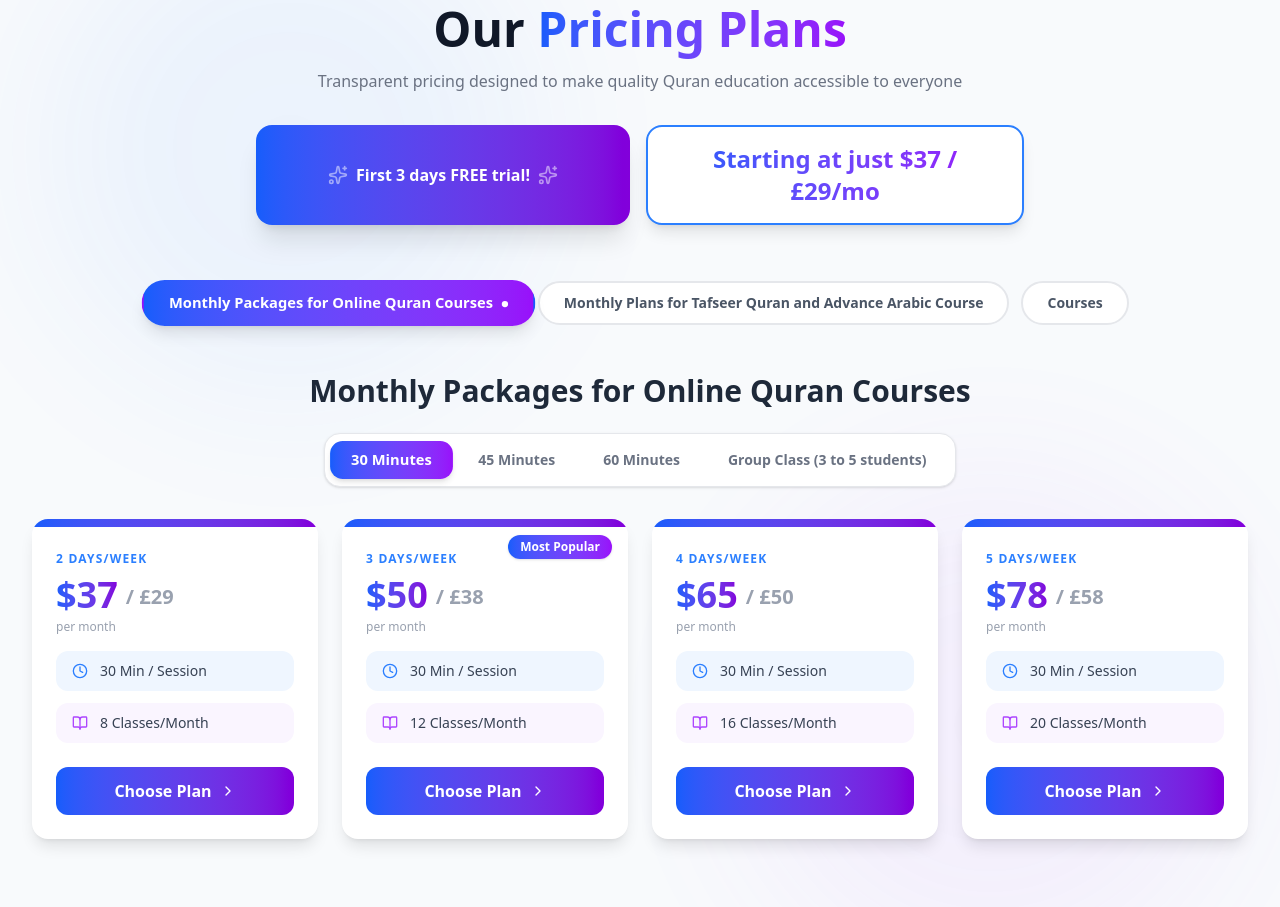
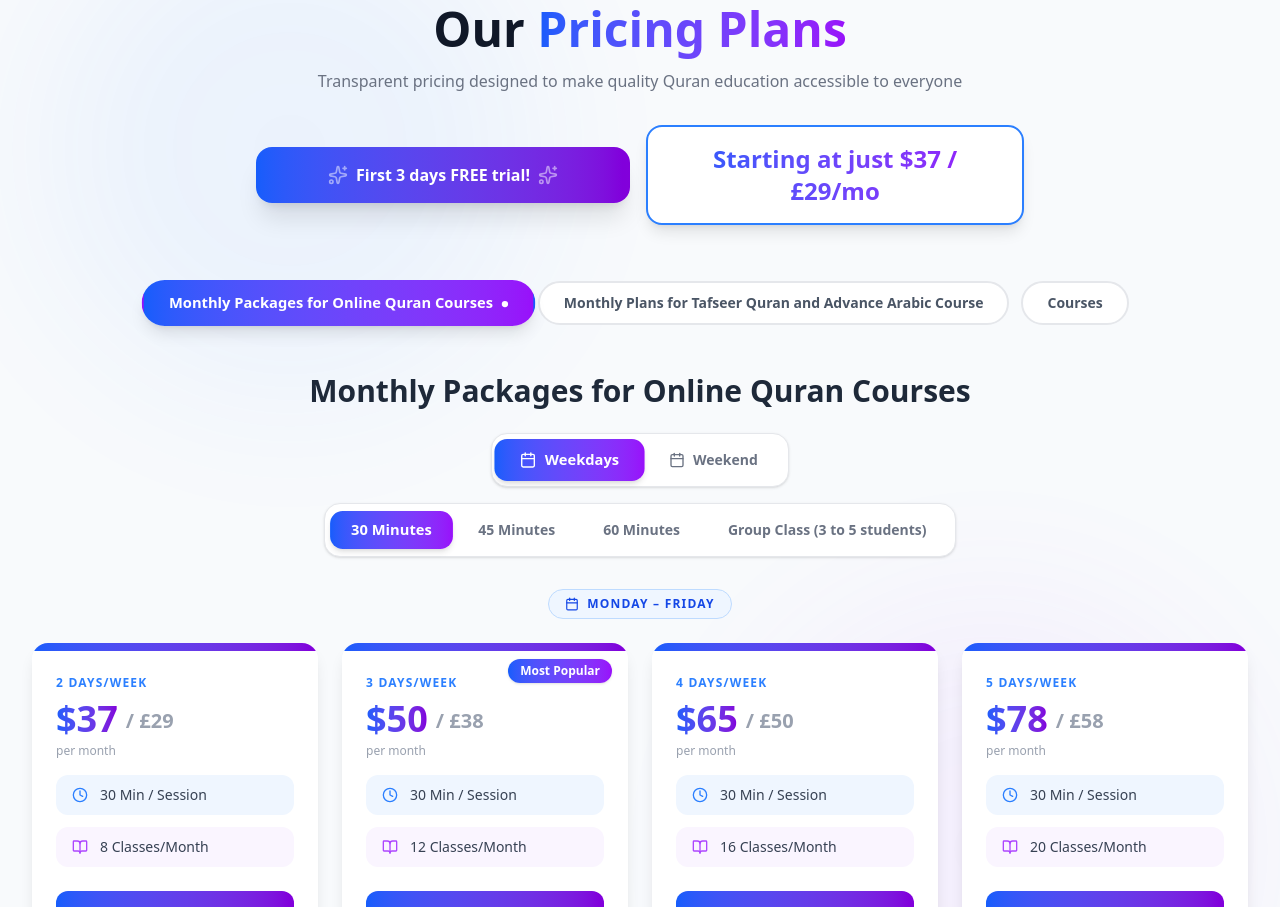
Before and after one commit to imama-ansari14/Quran-Sabaq, a React (Vite) app: page / in a window 1280 px wide. Shown: the part 2120-3027 px from the top of the page. Built offline with nearby package versions, Linux system fonts and the light colour scheme.

Commit message:
reorganize pricing data structure and enhance weekend pricing options

```diff
--- a/src/components/Fees.jsx
+++ b/src/components/Fees.jsx
@@ -11,15 +11,25 @@ import {
   Sparkles,
   ChevronRight,
 } from "lucide-react";
-// Monthly Packages for Online Quran Courses
-const QURAN_DURATION_TABS = [
+
+// ─── DATA ────────────────────────────────────────────────────────────────────
+
+const DURATION_TABS = [
   "30 Minutes",
   "45 Minutes",
   "60 Minutes",
   "Group Class (3 to 5 students)",
 ];
 
-const quranPricingData = {
+const TAFSEER_DURATION_TABS = [
+  "30 Minutes",
+  "45 Minutes",
+  "60 Minutes",
+  "Group Classes (45 Minutes)",
+];
+
+// Quran Pricing — Weekdays
+const quranWeekdays = {
   "30 Minutes": [
     {
       days: "2 DAYS/WEEK",
@@ -157,15 +167,85 @@ const quranPricingData = {
     },
   ],
 };
-// Monthly Plans for Tafseer Quran and Advance Arabic Course
-const TAFSEER_DURATION_TABS = [
-  "30 Minutes",
-  "45 Minutes",
-  "60 Minutes",
-  "Group Classes (45 Minutes)",
-];
 
-const tafseerPricingData = {
+// Quran Pricing — Weekend (Sat & Sun only, slightly higher)
+const quranWeekend = {
+  "30 Minutes": [
+    {
+      days: "SAT & SUN",
+      priceUSD: "$42",
+      priceGBP: "£33",
+      duration: "30 Min / Session",
+      lessons: "8 Classes/Month",
+      popular: false,
+    },
+    {
+      days: "SAT OR SUN",
+      priceUSD: "$28",
+      priceGBP: "£22",
+      duration: "30 Min / Session",
+      lessons: "4 Classes/Month",
+      popular: true,
+    },
+  ],
+  "45 Minutes": [
+    {
+      days: "SAT & SUN",
+      priceUSD: "$62",
+      priceGBP: "£50",
+      duration: "45 Min / Session",
+      lessons: "8 Classes/Month",
+      popular: false,
+    },
+    {
+      days: "SAT OR SUN",
+      priceUSD: "$40",
+      priceGBP: "£32",
+      duration: "45 Min / Session",
+      lessons: "4 Classes/Month",
+      popular: true,
+    },
+  ],
+  "60 Minutes": [
+    {
+      days: "SAT & SUN",
+      priceUSD: "$78",
+      priceGBP: "£62",
+      duration: "60 Min / Session",
+      lessons: "8 Classes/Month",
+      popular: false,
+    },
+    {
+      days: "SAT OR SUN",
+      priceUSD: "$50",
+      priceGBP: "£40",
+      duration: "60 Min / Session",
+      lessons: "4 Classes/Month",
+      popular: true,
+    },
+  ],
+  "Group Class (3 to 5 students)": [
+    {
+      days: "SAT & SUN",
+      priceUSD: "$25",
+      priceGBP: "£20",
+      duration: "45 Min / Session",
+      lessons: "8 Classes/Month",
+      popular: false,
+    },
+    {
+      days: "SAT OR SUN",
+      priceUSD: "$15",
+      priceGBP: "£12",
+      duration: "45 Min / Session",
+      lessons: "4 Classes/Month",
+      popular: true,
+    },
+  ],
+};
+
+// Tafseer Pricing — Weekdays
+const tafseerWeekdays = {
   "30 Minutes": [
     {
       days: "2 DAYS/WEEK",
@@ -304,7 +384,83 @@ const tafseerPricingData = {
   ],
 };
 
-//  Courses
+// Tafseer Pricing — Weekend
+const tafseerWeekend = {
+  "30 Minutes": [
+    {
+      days: "SAT & SUN",
+      priceUSD: "$50",
+      priceGBP: "£45",
+      duration: "30 Min / Session",
+      lessons: "8 Classes/Month",
+      popular: false,
+    },
+    {
+      days: "SAT OR SUN",
+      priceUSD: "$32",
+      priceGBP: "£28",
+      duration: "30 Min / Session",
+      lessons: "4 Classes/Month",
+      popular: true,
+    },
+  ],
+  "45 Minutes": [
+    {
+      days: "SAT & SUN",
+      priceUSD: "$68",
+      priceGBP: "£58",
+      duration: "45 Min / Session",
+      lessons: "06 Hours/Month",
+      popular: false,
+    },
+    {
+      days: "SAT OR SUN",
+      priceUSD: "$42",
+      priceGBP: "£36",
+      duration: "45 Min / Session",
+      lessons: "03 Hours/Month",
+      popular: true,
+    },
+  ],
+  "60 Minutes": [
+    {
+      days: "SAT & SUN",
+      priceUSD: "$95",
+      priceGBP: "£85",
+      duration: "60 Min / Session",
+      lessons: "8 Hours/Month",
+      popular: false,
+    },
+    {
+      days: "SAT OR SUN",
+      priceUSD: "$60",
+      priceGBP: "£52",
+      duration: "60 Min / Session",
+      lessons: "4 Hours/Month",
+      popular: true,
+    },
+  ],
+  "Group Classes (45 Minutes)": [
+    {
+      days: "SAT & SUN",
+      priceUSD: "$28",
+      priceGBP: "£22",
+      duration: "45 Min / Session",
+      lessons: "8 Classes/Month",
+      popular: false,
+    },
+    {
+      days: "SAT OR SUN",
+      priceUSD: "$18",
+      priceGBP: "£14",
+      duration: "45 Min / Session",
+      lessons: "4 Classes/Month",
+      popular: true,
+    },
+  ],
+};
+
+// Courses
 const courses = [
   {
     title: "Quran & Arabic",
@@ -370,7 +526,8 @@ const courses = [
   },
 ];
 
-//  Pricing Card
+// ─── SUB-COMPONENTS ───────────────────────────────────────────────────────────
+
 const PricingCard = ({ item, animDelay }) => (
   <div
     className="animate-fade-in-up relative bg-white rounded-2xl overflow-hidden shadow-lg hover:shadow-2xl transition-all duration-500 hover:-translate-y-2 flex flex-col h-full"
@@ -382,14 +539,10 @@ const PricingCard = ({ item, animDelay }) => (
       </div>
     )}
     <div className="h-2 w-full bg-gradient-to-r from-blue-600 to-purple-700 shrink-0" />
-
     <div className="p-6 flex flex-col flex-1">
-      {/* Days label */}
       <span className="text-xs font-semibold text-blue-500 uppercase tracking-widest mb-2">
         {item.days}
       </span>
-
-      {/* Price */}
       <div className="mb-4">
         <div className="flex items-end gap-2">
           <span className="text-4xl font-black bg-gradient-to-r from-blue-600 to-purple-700 bg-clip-text text-transparent">
@@ -401,8 +554,6 @@ const PricingCard = ({ item, animDelay }) => (
         </div>
         <p className="text-xs text-gray-400 font-medium mt-1">per month</p>
       </div>
-
-      {/* Details */}
       <div className="flex-1 space-y-3">
         <div className="flex items-center gap-3 bg-blue-50 px-4 py-2.5 rounded-xl">
           <Clock className="w-4 h-4 text-blue-500 shrink-0" />
@@ -417,7 +568,6 @@ const PricingCard = ({ item, animDelay }) => (
           </span>
         </div>
       </div>
-
       <a href="#contact" className="mt-6 w-full">
         <button className="w-full bg-gradient-to-r from-blue-600 to-purple-700 text-white py-3 rounded-xl font-bold hover:opacity-90 hover:shadow-lg transition-all duration-300 flex items-center justify-center gap-2 group">
           Choose Plan
@@ -428,9 +578,6 @@ const PricingCard = ({ item, animDelay }) => (
   </div>
 );
 
-// ─────────────────────────────────────────────
-//  Course Card
-// ─────────────────────────────────────────────
 const CourseCard = ({ item, animDelay }) => {
   const Icon = item.icon;
   return (
@@ -470,19 +617,26 @@ const CourseCard = ({ item, animDelay }) => {
   );
 };
 
-// ─────────────────────────────────────────────
-//  Duration Sub-Tabs + Grid
-// ─────────────────────────────────────────────
-const PricingSection = ({ title, tabs, data }) => {
-  const [activeTab, setActiveTab] = useState(tabs[0]);
+// ─── PRICING SECTION (with Weekdays / Weekend + Duration filters) ─────────────
+
+const PricingSection = ({ title, durationTabs, weekdaysData, weekendData }) => {
+  const [scheduleFilter, setScheduleFilter] = useState("Weekdays");
+  const [activeDuration, setActiveDuration] = useState(durationTabs[0]);
   const [animKey, setAnimKey] = useState(0);
 
-  const handleTab = (t) => {
-    setActiveTab(t);
+  const handleSchedule = (s) => {
+    setScheduleFilter(s);
     setAnimKey((k) => k + 1);
   };
 
-  const plans = data[activeTab] || [];
+  const handleDuration = (d) => {
+    setActiveDuration(d);
+    setAnimKey((k) => k + 1);
+  };
+
+  const currentData =
+    scheduleFilter === "Weekdays" ? weekdaysData : weekendData;
+  const plans = currentData[activeDuration] || [];
 
   return (
     <div className="mb-20">
@@ -492,14 +646,34 @@ const PricingSection = ({ title, tabs, data }) => {
           {title}
         </h3>
 
-        {/* Duration tabs */}
+        {/* Row 1: Weekdays / Weekend toggle */}
+        <div className="flex justify-center mb-4">
+          <div className="inline-flex bg-white border border-gray-200 rounded-2xl p-1.5 shadow-sm gap-1">
+            {["Weekdays", "Weekend"].map((s) => (
+              <button
+                key={s}
+                onClick={() => handleSchedule(s)}
+                className={`flex items-center gap-2 px-6 py-2.5 rounded-xl font-semibold text-sm transition-all duration-300 ${
+                  scheduleFilter === s
+                    ? "bg-gradient-to-r from-blue-600 to-purple-600 text-white shadow-md scale-105"
+                    : "text-gray-500 hover:text-blue-600 hover:bg-blue-50"
+                }`}
+              >
+                <Calendar className="w-4 h-4" />
+                {s}
+              </button>
+            ))}
+          </div>
+        </div>
+
+        {/* Row 2: Duration tabs */}
         <div className="inline-flex flex-wrap justify-center gap-2 bg-white border border-gray-200 rounded-2xl p-2 shadow-sm">
-          {tabs.map((t) => (
+          {durationTabs.map((t) => (
             <button
               key={t}
-              onClick={() => handleTab(t)}
+              onClick={() => handleDuration(t)}
               className={`px-5 py-2 rounded-xl font-semibold text-sm transition-all duration-300 ${
-                activeTab === t
+                activeDuration === t
                   ? "bg-gradient-to-r from-blue-600 to-purple-600 text-white shadow-md scale-105"
                   : "text-gray-500 hover:text-blue-600 hover:bg-blue-50"
               }`}
@@ -510,10 +684,30 @@ const PricingSection = ({ title, tabs, data }) => {
         </div>
       </div>
 
-      {/* Cards grid */}
+      {/* Schedule badge */}
+      <div className="flex justify-center mb-6">
+        <span
+          className={`inline-flex items-center gap-2 px-4 py-1.5 rounded-full text-xs font-bold tracking-widest uppercase border ${
+            scheduleFilter === "Weekdays"
+              ? "bg-blue-50 border-blue-200 text-blue-700"
+              : "bg-purple-50 border-purple-200 text-purple-700"
+          }`}
+        >
+          <Calendar className="w-3.5 h-3.5" />
+          {scheduleFilter === "Weekdays"
+            ? "Monday – Friday"
+            : "Saturday & Sunday"}
+        </span>
+      </div>
+
+      {/* Cards */}
       <div
         key={animKey}
-        className="grid sm:grid-cols-2 lg:grid-cols-4 gap-6"
+        className={`grid gap-6 ${
+          plans.length <= 2
+            ? "sm:grid-cols-2 max-w-2xl mx-auto"
+            : "sm:grid-cols-2 lg:grid-cols-4"
+        }`}
         style={{ alignItems: "stretch" }}
       >
         {plans.map((item, i) => (
@@ -528,14 +722,15 @@ const PricingSection = ({ title, tabs, data }) => {
   );
 };
 
-// ─────────────────────────────────────────────
-//  Main Section Filter Tabs
-// ─────────────────────────────────────────────
+// ─── MAIN FILTER TABS ─────────────────────────────────────────────────────────
+
 const MAIN_FILTERS = [
   "Monthly Packages for Online Quran Courses",
   "Monthly Plans for Tafseer Quran and Advance Arabic Course",
   "Courses",
 ];
+
+// ─── FEES COMPONENT ───────────────────────────────────────────────────────────
 
 const Fees = () => {
   const [activeFilter, setActiveFilter] = useState(MAIN_FILTERS[0]);
@@ -598,7 +793,7 @@ const Fees = () => {
           <div className="flex flex-col sm:flex-row gap-4 justify-center items-center max-w-3xl mx-auto">
             <div
               onClick={() => (window.location.href = "#contact")}
-              className="flex-1 bg-gradient-to-r from-blue-600 to-purple-700 text-white px-6 py-4 rounded-2xl shadow-xl flex items-center justify-center gap-2 h-25 text-xl"
+              className="flex-1 bg-gradient-to-r from-blue-600 to-purple-700 text-white px-6 py-4 rounded-2xl shadow-xl flex items-center justify-center gap-2 cursor-pointer"
             >
               <Sparkles className="w-5 h-5 animate-pulse shrink-0" />
               <p className="font-bold text-sm md:text-base">
@@ -608,7 +803,7 @@ const Fees = () => {
             </div>
             <div
               onClick={() => (window.location.href = "#courses")}
-              className="flex-1 bg-white border-2 border-blue-500 px-6 py-4 rounded-2xl shadow-lg text-center"
+              className="flex-1 bg-white border-2 border-blue-500 px-6 py-4 rounded-2xl shadow-lg text-center cursor-pointer"
             >
               <p className="text-xl md:text-2xl font-extrabold bg-gradient-to-r from-blue-600 to-purple-600 bg-clip-text text-transparent">
                 Starting at just $37 / £29/mo
@@ -646,8 +841,9 @@ const Fees = () => {
           {activeFilter === "Monthly Packages for Online Quran Courses" && (
             <PricingSection
               title="Monthly Packages for Online Quran Courses"
-              tabs={QURAN_DURATION_TABS}
-              data={quranPricingData}
+              durationTabs={DURATION_TABS}
+              weekdaysData={quranWeekdays}
+              weekendData={quranWeekend}
             />
           )}
 
@@ -655,8 +851,9 @@ const Fees = () => {
             "Monthly Plans for Tafseer Quran and Advance Arabic Course" && (
             <PricingSection
               title="Monthly Plans for Tafseer Quran and Advance Arabic Course"
-              tabs={TAFSEER_DURATION_TABS}
-              data={tafseerPricingData}
+              durationTabs={TAFSEER_DURATION_TABS}
+              weekdaysData={tafseerWeekdays}
+              weekendData={tafseerWeekend}
             />
           )}
 
```
